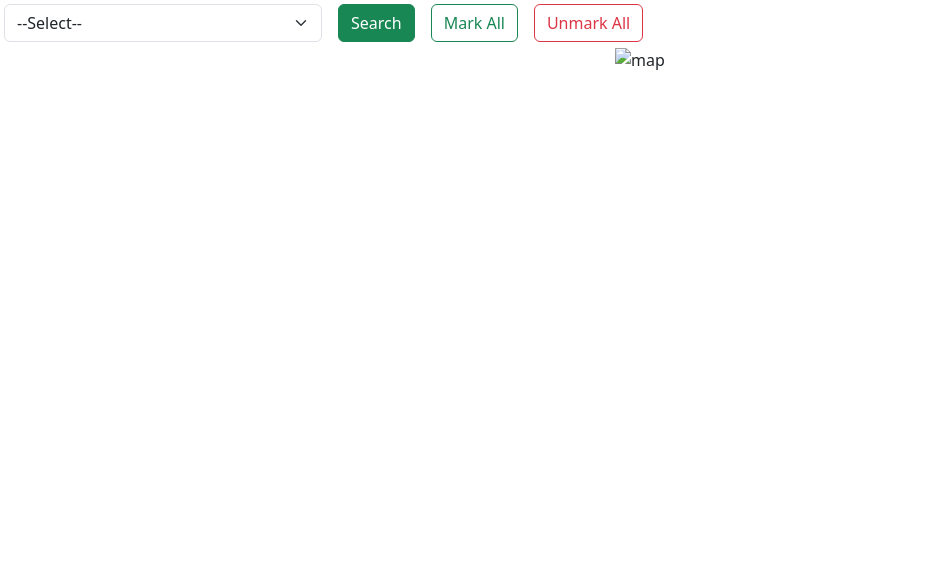
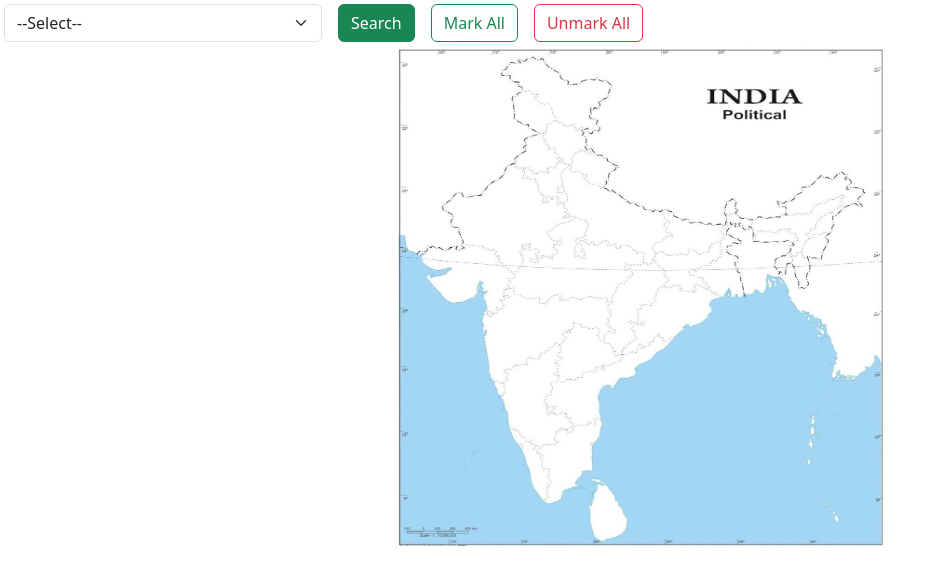
Before and after one commit to tanishksarathe/Indian-Map, a plain HTML site: page index.html in a window 1280 px wide. Shown: the whole page, without its empty margins (0-942 px from the left). Drawn offline with nearby package versions, Linux system fonts and the light colour scheme.

Commit message:
Added Extra Functionalities 1

```diff
--- a/index.html
+++ b/index.html
@@ -76,7 +76,7 @@
     >
       <div class="position-relative">
         <img
-          src="/asset/Map.jpggi"
+          src="/asset/Map.jpg"
           alt="map"
           height="500px"
           width="500px"
```
